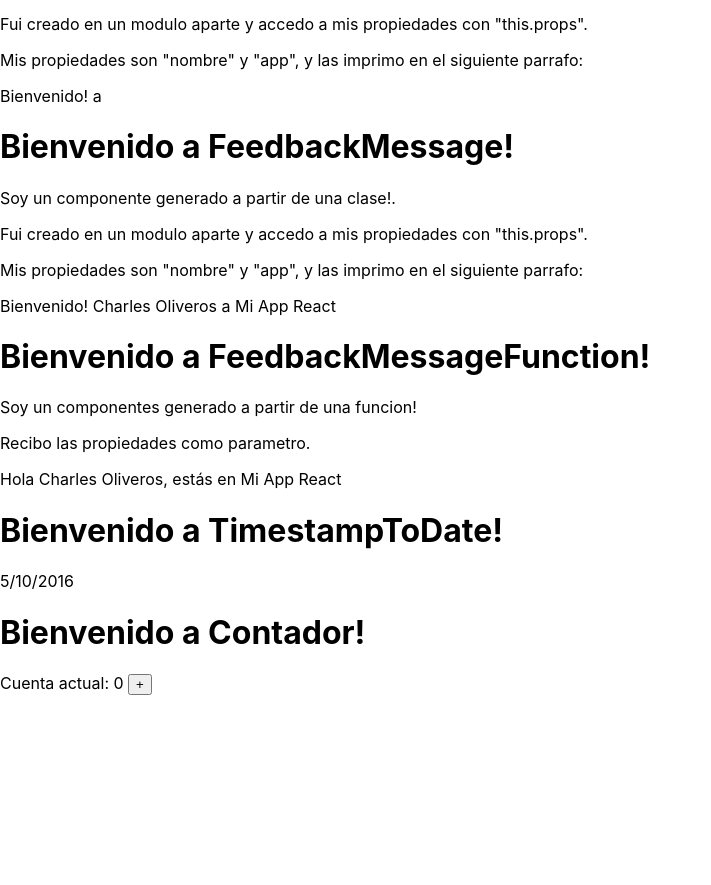
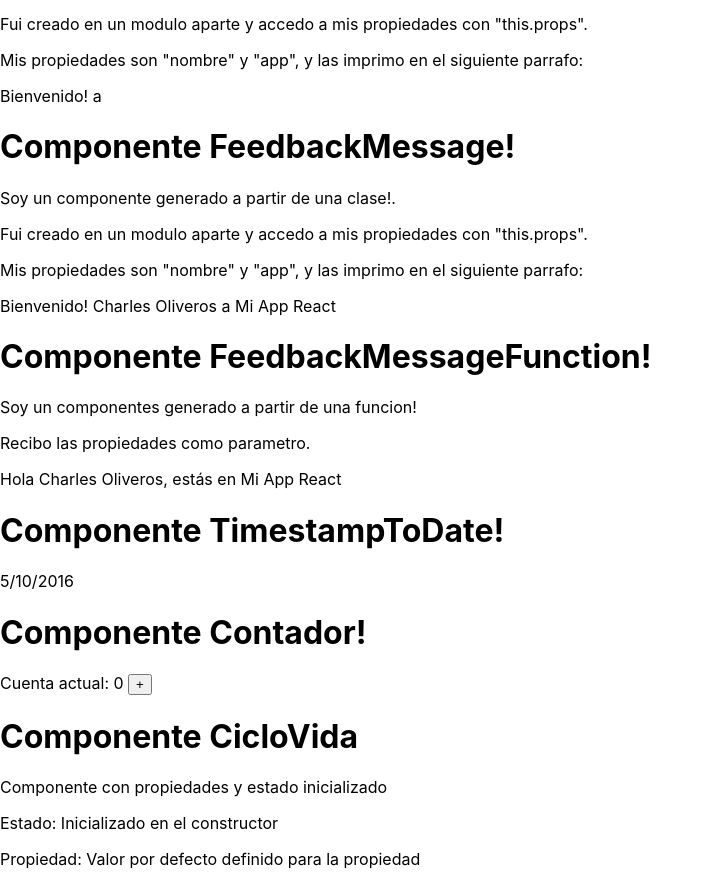
Before and after one commit to CharlesOliveros/reactapp1, a React (Create React App) app: page / in a window 1280 px wide. Shown: the part 308-1193 px from the top of the page, without its empty margins (0-711 px from the left). Before the commit the page ends 1003 px from the top, so only its background shows below. Built offline with nearby package versions, Linux system fonts and the light colour scheme.

Commit message:
Se agrega componente CicloVida que muestra como inicializar el estado y propiedades de un componente creado a partir de una clase con ES6

```diff
--- a/src/App.js
+++ b/src/App.js
@@ -3,6 +3,7 @@ import FeedbackMessage from './FeedbackMessage'
 import FeedbackMessageFunction from './FeedbackMessageFunction'
 import TimestampToDate from './TimestampToDate'
 import Contador from './Contador'
+import CicloVida from './CicloVida'
 
 
 
@@ -21,6 +22,7 @@ class App extends Component {
         <FeedbackMessageFunction nombre="Charles Oliveros" app="Mi App React" />
         <TimestampToDate timestamp={1475700297974} />
         <Contador />
+        <CicloVida />
       </div>
     );
   }
--- /dev/null
+++ b/src/CicloVida/index.js
@@ -0,0 +1,38 @@
+import React from 'react'
+
+export default class CicloVida extends React.Component {
+  constructor(...args) {
+    super(...args)
+    console.log('Ejecuto constructor', ...args)
+    this.state = {
+      estado: 'Inicializado en el constructor'
+    }
+  }
+
+  render() {
+    return (
+      <div>
+        <h1>Componente CicloVida</h1>
+        <p>Componente con propiedades y estado inicializado</p>
+        <p>Estado: {this.state.estado}</p>
+        <p>Propiedad: {this.props.propiedad}</p>
+      </div>
+    )
+  }
+}
+
+CicloVida.defaultProps = {
+  propiedad: 'Valor por defecto definido para la propiedad'
+}
+
+/**
+ * la inicialización de propiedades se hace una vez definida la clase,
+ * mediante una propiedad que usamos dentro de la propia clase.
+ * Al no estar en el código de la clase, se ejecutará una única vez.
+ */
+
+ /**
+  * Ya para la inicialización de estado, se define en el constructor,
+  * con lo que se ejecutará para cada componente instanciado
+  * de manera independiente.
+  */
--- a/src/Contador/index.js
+++ b/src/Contador/index.js
@@ -51,7 +51,7 @@ export default class Contador extends React.Component {
   render() {
     return (
       <div>
-        <h1>Bienvenido a Contador!</h1>
+        <h1>Componente Contador!</h1>
         <span>Cuenta actual: {this.state.contador} </span>
         <button onClick={this.incrementarprevState.bind(this)}> + </button>
       </div>
--- a/src/FeedbackMessage/index.js
+++ b/src/FeedbackMessage/index.js
@@ -4,7 +4,7 @@ class FeedbackMessage extends Component {
     render() {
         return (
             <div>
-                <h1>Bienvenido a FeedbackMessage!</h1>
+                <h1>Componente FeedbackMessage!</h1>
                 <p>
                     Soy un componente generado a partir de una clase!.
                 </p>
--- a/src/FeedbackMessageFunction/index.js
+++ b/src/FeedbackMessageFunction/index.js
@@ -6,7 +6,7 @@ import React from 'react'
 export default function (propiedades){
   return (
     <div>
-      <h1>Bienvenido a FeedbackMessageFunction!</h1>
+      <h1>Componente FeedbackMessageFunction!</h1>
       <p>Soy un componentes generado a partir de una funcion!</p>
       <p>Recibo las propiedades como parametro.</p>
       <p>Hola {propiedades.nombre}, estás en {propiedades.app}</p>
--- a/src/TimestampToDate/index.js
+++ b/src/TimestampToDate/index.js
@@ -16,7 +16,7 @@ export default function (props) {
     var fecha = date.getDate() + '/' + (date.getMonth() + 1) + '/' + date.getFullYear();
     return (
         <div>
-            <h1>Bienvenido a TimestampToDate!</h1>
+            <h1>Componente TimestampToDate!</h1>
             <span>{fecha}</span>
         </div>
     );
```
